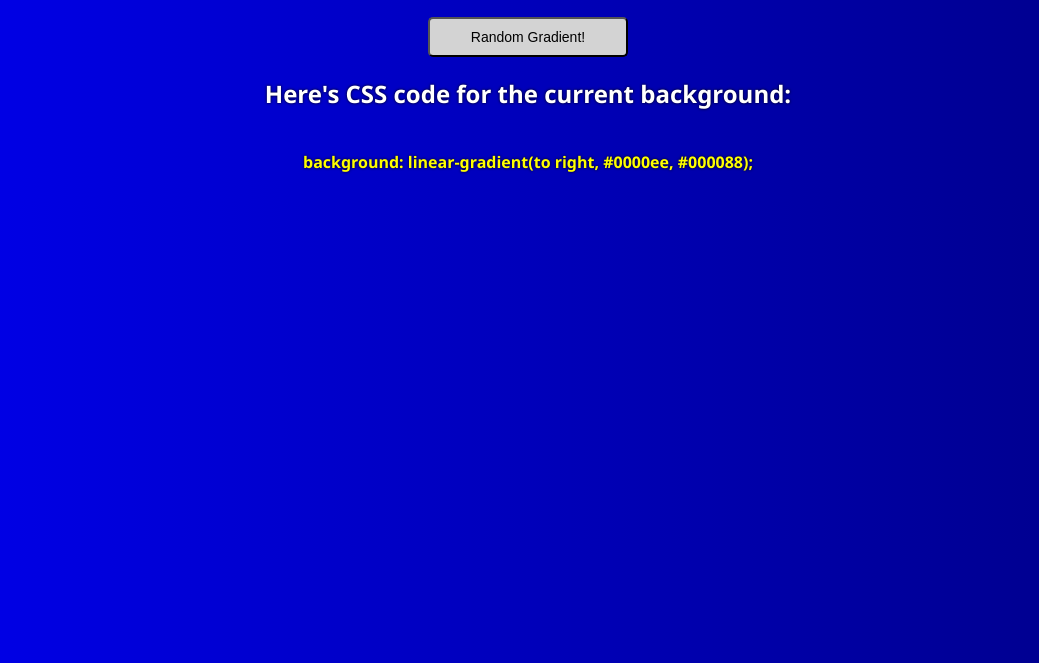
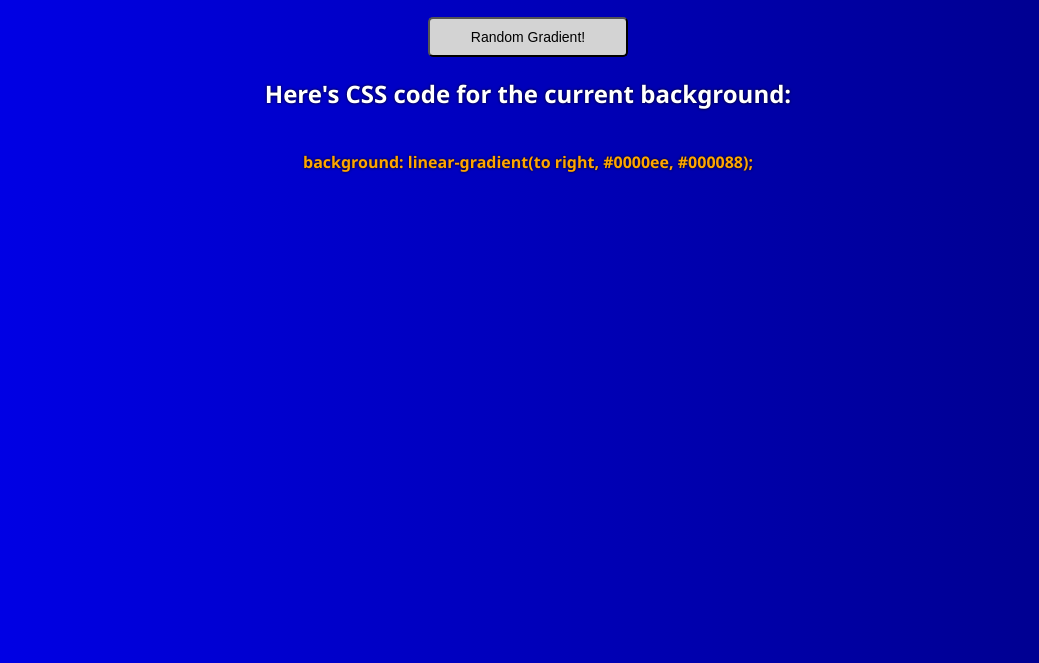
Before and after one commit to SimpleBeat/backgroundGenerator, a website: page index.html in a window 1280 px wide. Shown: the part 137-800 px from the top of the page, without its empty margins (120-1159 px from the left). Drawn offline with Linux system fonts and the light colour scheme.

```diff
--- a/style.css
+++ b/style.css
@@ -18,7 +18,7 @@
 }
 
 h4 {
-    color: yellow;
+    color: orange;
 }
 
 .randomGradient {
```
Also changed, not shown: package.json (added, +19 -0 lines).
